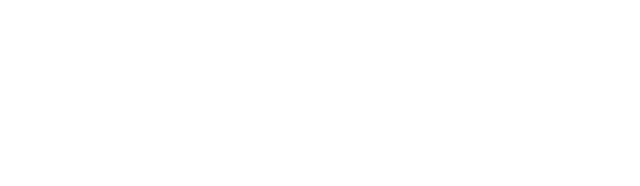
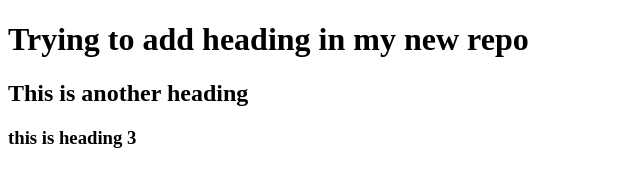
Before and after one commit to mohammad-al-amin-islam/my-first-repo, a plain HTML site: page index.html in a window 1280 px wide. Shown: the whole page, without its empty margins (0-640 px from the left). Drawn offline with Linux system fonts and the light colour scheme.

Commit message:
heading added

```diff
--- a/index.html
+++ b/index.html
@@ -7,6 +7,8 @@
     <title>This is my first repo</title>
 </head>
 <body>
-
+    <h1>Trying to add heading in my new repo</h1>
+    <h2>This is another heading</h2>
+    <h3>this is heading 3</h3>
 </body>
 </html>
```
